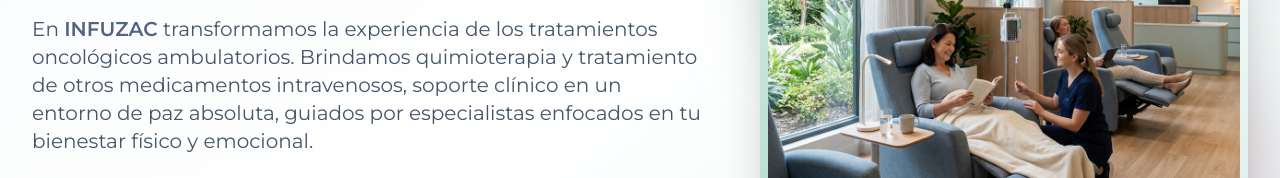
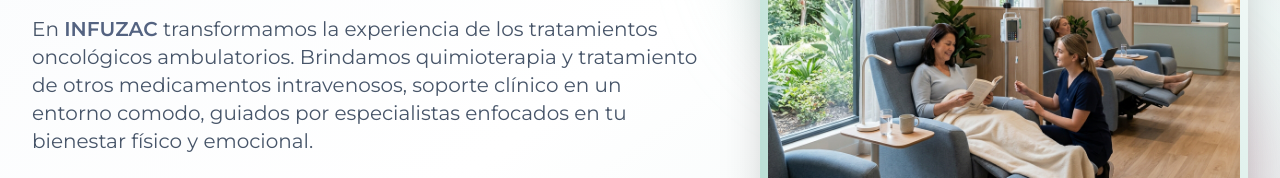
Before and after one commit to SirRiv/infuzac-web, a plain HTML site: page index.html in a window 1280 px wide. Shown: the part 528-706 px from the top of the page. Drawn offline with nearby package versions, Linux system fonts and the light colour scheme.

Commit message:
Small change

```diff
--- a/index.html
+++ b/index.html
@@ -165,7 +165,7 @@
             <p class="mt-6 text-lg sm:text-xl text-slate-600 font-normal leading-relaxed max-w-2xl">
               En <strong class="font-semibold text-brand-dark">INFUZAC</strong> transformamos la experiencia de los
               tratamientos oncológicos ambulatorios. Brindamos quimioterapia y tratamiento de otros medicamentos
-              intravenosos, soporte clínico en un entorno de paz absoluta, guiados por especialistas enfocados en tu
+              intravenosos, soporte clínico en un entorno comodo, guiados por especialistas enfocados en tu
               bienestar físico y emocional.
             </p>
 
```
